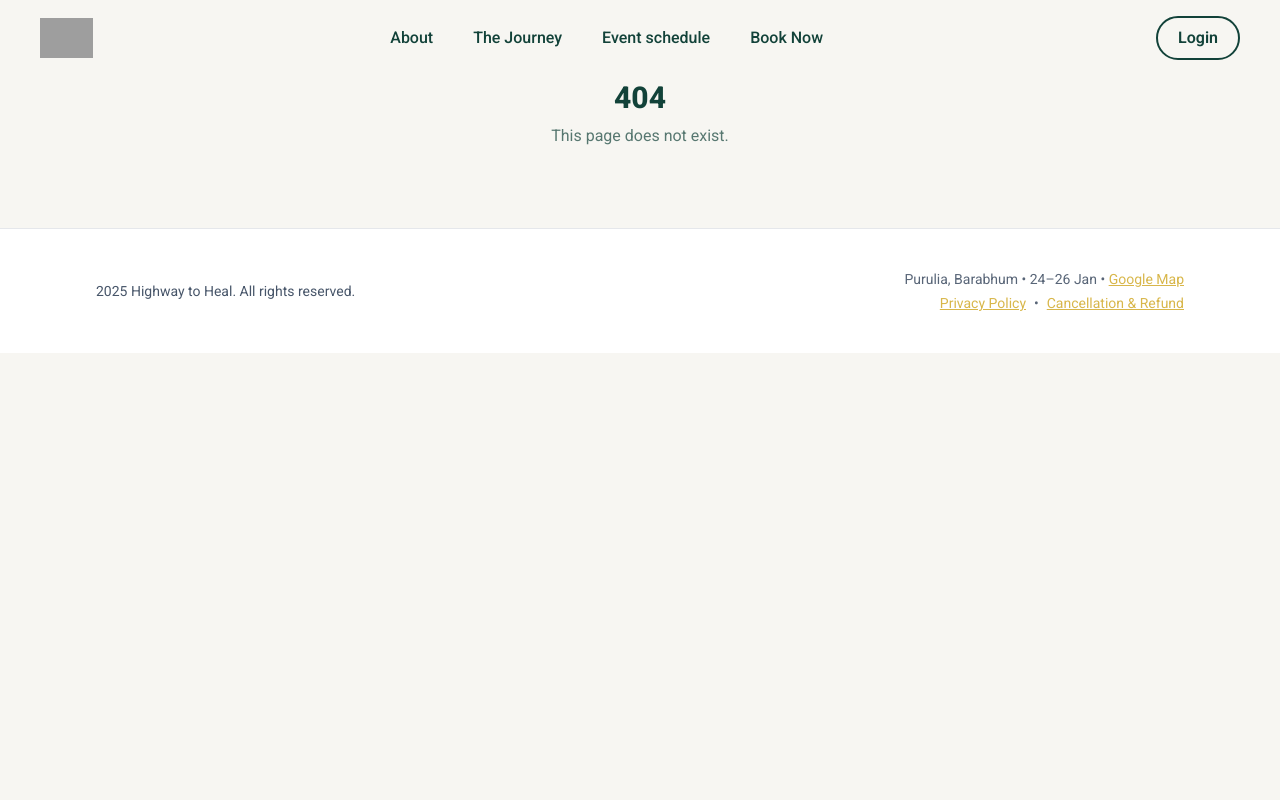
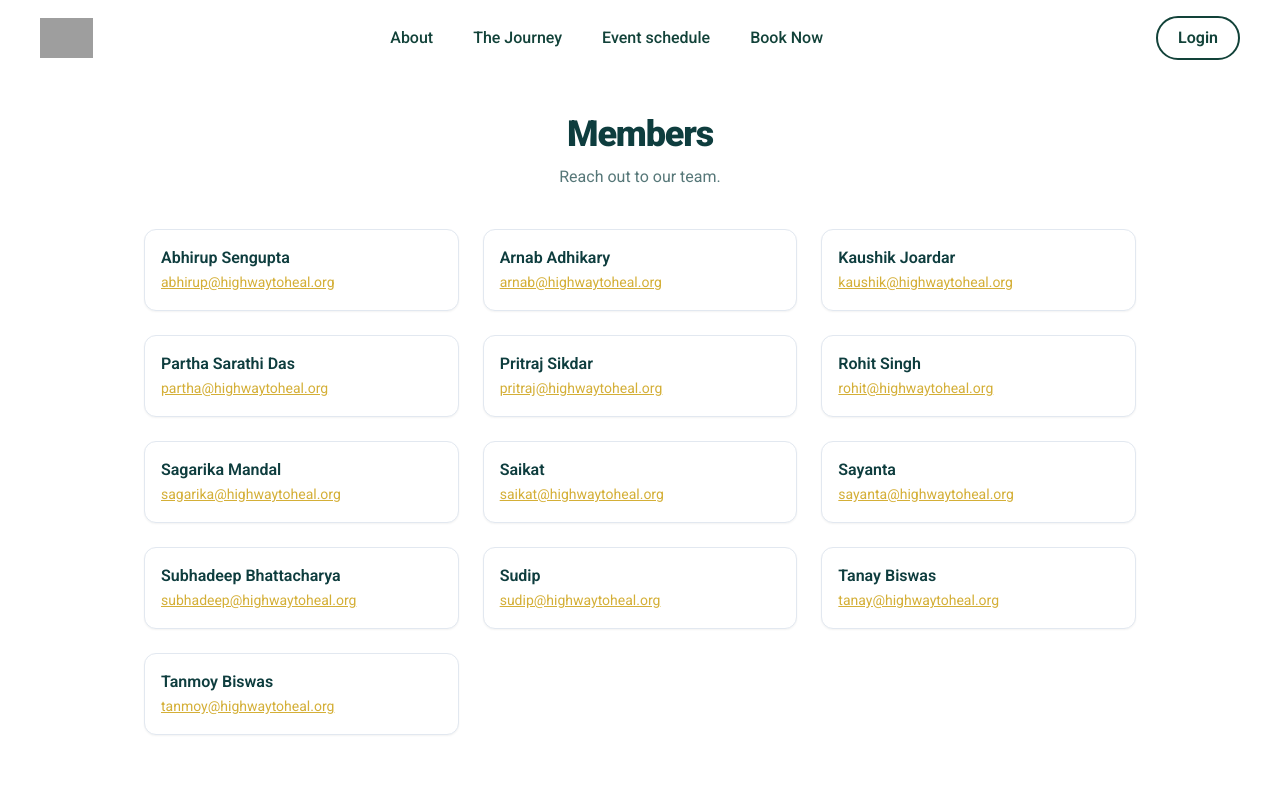
Before and after one commit to igniis-tech/h2h-frontend-new, a React (Vite) app: page /members in a window 1280 px wide. Shown: the top 800 px of the page. Built offline with nearby package versions, Linux system fonts and the light colour scheme; no server answers; grey boxes are pictures that could not be loaded.

Commit message:
Added members

```diff
--- a/src/components/Footer.jsx
+++ b/src/components/Footer.jsx
@@ -15,6 +15,8 @@ export default function Footer() {
             <Link to="/policy" className="text-primary hover:text-primary/90 underline">Privacy Policy</Link>
             <span className="mx-2">•</span>
             <Link to="/refund" className="text-primary hover:text-primary/90 underline">Cancellation & Refund</Link>
+            <span className="mx-2">•</span>
+            <Link to="/members" className="text-primary hover:text-primary/90 underline">Members</Link>
           </p>
         </div>
       </div>
--- a/src/main.jsx
+++ b/src/main.jsx
@@ -15,6 +15,7 @@ import Login from "./pages/auth/Login";
 import Callback from "./pages/auth/Callback";
 import Policy from "./pages/Policy";
 import Refund from "./pages/Refund";
+import Members from "./pages/Members";
 import { AuthProvider } from "./context/AuthContext";
 
 function Layout({ children }) {
@@ -36,6 +37,7 @@ function App() {
           <Route path="/" element={<Layout><Home /></Layout>} />
           <Route path="/register" element={<Layout><Register /></Layout>} />
           <Route path="/login" element={<Layout><Login /></Layout>} />
+          <Route path="/members" element={<Layout><Members /></Layout>} />
 
           {/* Legal */}
           <Route path="/policy" element={<Layout><Policy /></Layout>} />
--- /dev/null
+++ b/src/pages/Members.jsx
@@ -0,0 +1,41 @@
+import React from 'react'
+
+export default function Members() {
+  const members = [
+    { name: 'Abhirup Sengupta', email: 'abhirup@highwaytoheal.org' },
+    { name: 'Arnab Adhikary', email: 'arnab@highwaytoheal.org' },
+    { name: 'Kaushik Joardar', email: 'kaushik@highwaytoheal.org' },
+    { name: 'Partha Sarathi Das', email: 'partha@highwaytoheal.org' },
+    { name: 'Pritraj Sikdar', email: 'pritraj@highwaytoheal.org' },
+    { name: 'Rohit Singh', email: 'rohit@highwaytoheal.org' },
+    { name: 'Sagarika Mandal', email: 'sagarika@highwaytoheal.org' },
+    { name: 'Saikat', email: 'saikat@highwaytoheal.org' },
+    { name: 'Sayanta', email: 'sayanta@highwaytoheal.org' },
+    { name: 'Subhadeep Bhattacharya', email: 'subhadeep@highwaytoheal.org' },
+    { name: 'Sudip', email: 'sudip@highwaytoheal.org' },
+    { name: 'Tanay Biswas', email: 'tanay@highwaytoheal.org' },
+    { name: 'Tanmoy Biswas', email: 'tanmoy@highwaytoheal.org' },
+  ]
+
+  return (
+    <section className="bg-white min-h-screen py-20 sm:py-28" id="members">
+      <div className="mx-auto max-w-5xl px-4">
+        <div className="mb-10 text-center">
+          <h1 className="font-display text-brandDark text-4xl font-black leading-tight tracking-[-0.033em]">Members</h1>
+          <p className="text-brandDark/70 mt-2">Reach out to our team.</p>
+        </div>
+
+        <div className="grid grid-cols-1 sm:grid-cols-2 lg:grid-cols-3 gap-4 md:gap-6">
+          {members.map((m) => (
+            <div key={m.email} className="rounded-xl border border-slate-200 bg-white p-4 shadow-sm">
+              <div className="text-brandDark font-semibold">{m.name}</div>
+              <a href={`mailto:${m.email}`} className="text-sm text-primary hover:text-primary/90 underline break-words">
+                {m.email}
+              </a>
+            </div>
+          ))}
+        </div>
+      </div>
+    </section>
+  )
+}
```
